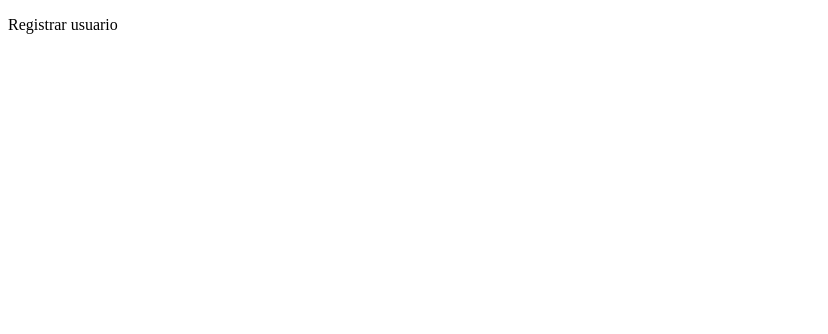
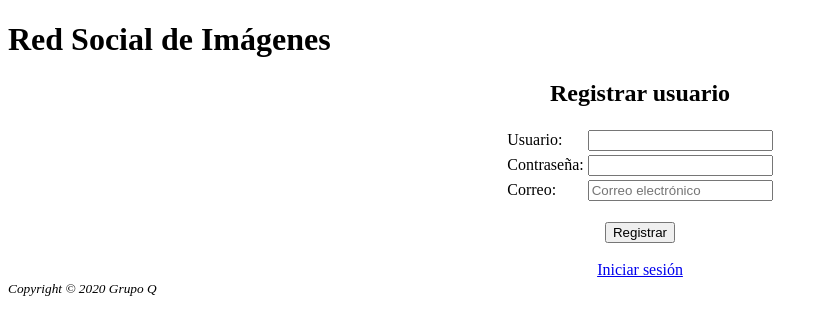
Before and after one commit to OscarArenas/Ciclo3_Grupo1_EquipoQ, a plain HTML site: page html/registrar.html in a window 1280 px wide. Shown: the whole page, without its empty margins (0-828 px from the left). Drawn offline with Linux system fonts and the light colour scheme.

Commit message:
Formularios básicos para registrar usuario e iniciar sesión

```diff
--- a/html/registrar.html
+++ b/html/registrar.html
@@ -1,11 +1,44 @@
 <!DOCTYPE html>
-<html lang="en">
+<html lang="es">
+
 <head>
     <meta charset="UTF-8">
     <meta name="viewport" content="width=device-width, initial-scale=1.0">
-    <title>Registrar</title>
+    <title>Registrar usuario</title>
 </head>
+
 <body>
-    <p>Registrar usuario</p>
+    <header>
+        <h1>Red Social de Imágenes</h1>
+    </header>
+    <div>
+        <form>
+            <center>
+                <h2>Registrar usuario</h2>
+                <table border="0">
+                    <tr>
+                        <td>Usuario:</td>
+                        <td><input type="text" name="usuario" /></td>
+                    </tr>
+                    <tr>
+                        <td>Contraseña:</td>
+                        <td><input type="password" name="contrasenia" /></td>
+                    </tr>
+                    <tr>
+                        <td>Correo:</td>
+                        <td><input type="email" name="correo" placeholder="Correo electrónico" /> </td>
+                    </tr>
+                </table>
+                </br>
+                <input type="submit" name="registrar" value="Registrar" />
+                </br> </br>
+                <a href="../index.html">Iniciar sesión</a>
+            </center>
+        </form>
+    </div>
+    <footer>
+        <small><i>Copyright &copy; 2020 Grupo Q</i></small>
+    </footer>
 </body>
+
 </html>
```
Also changed, not shown: html/recuperar.html (+3 -0 lines), index.html (+33 -2 lines), css/estilo.css (added).
